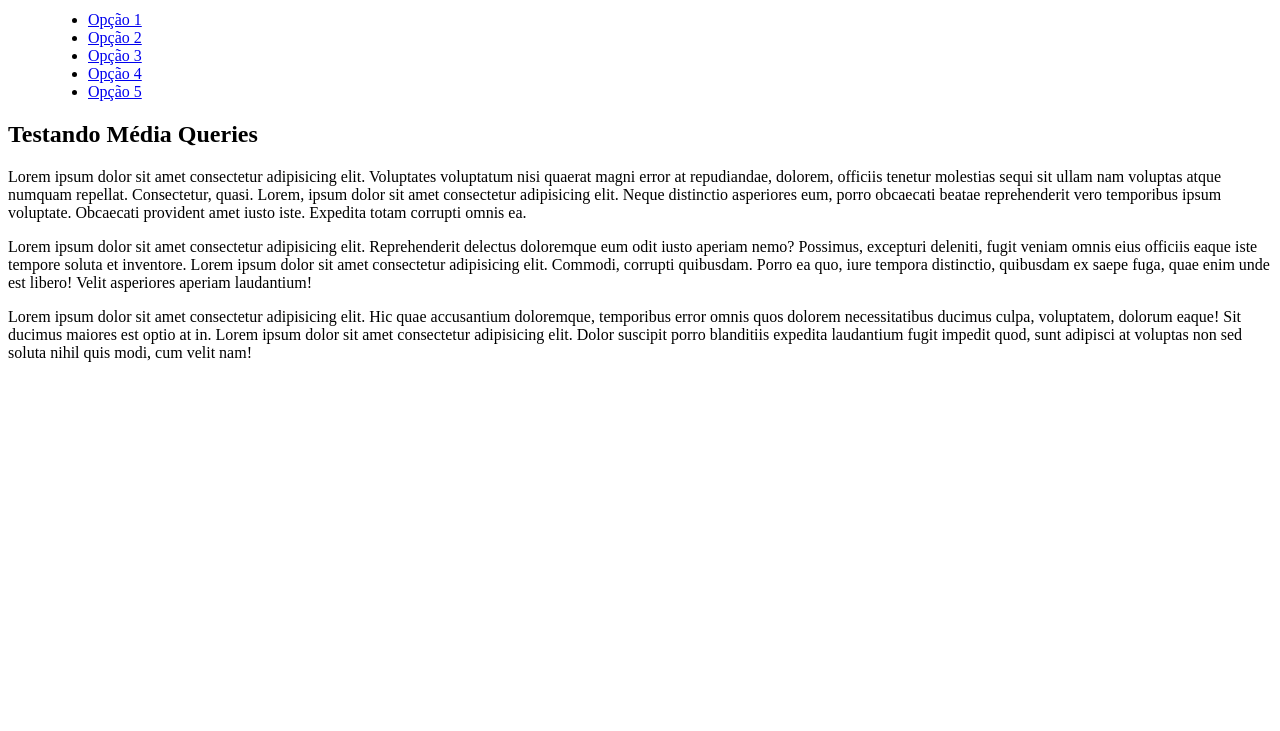
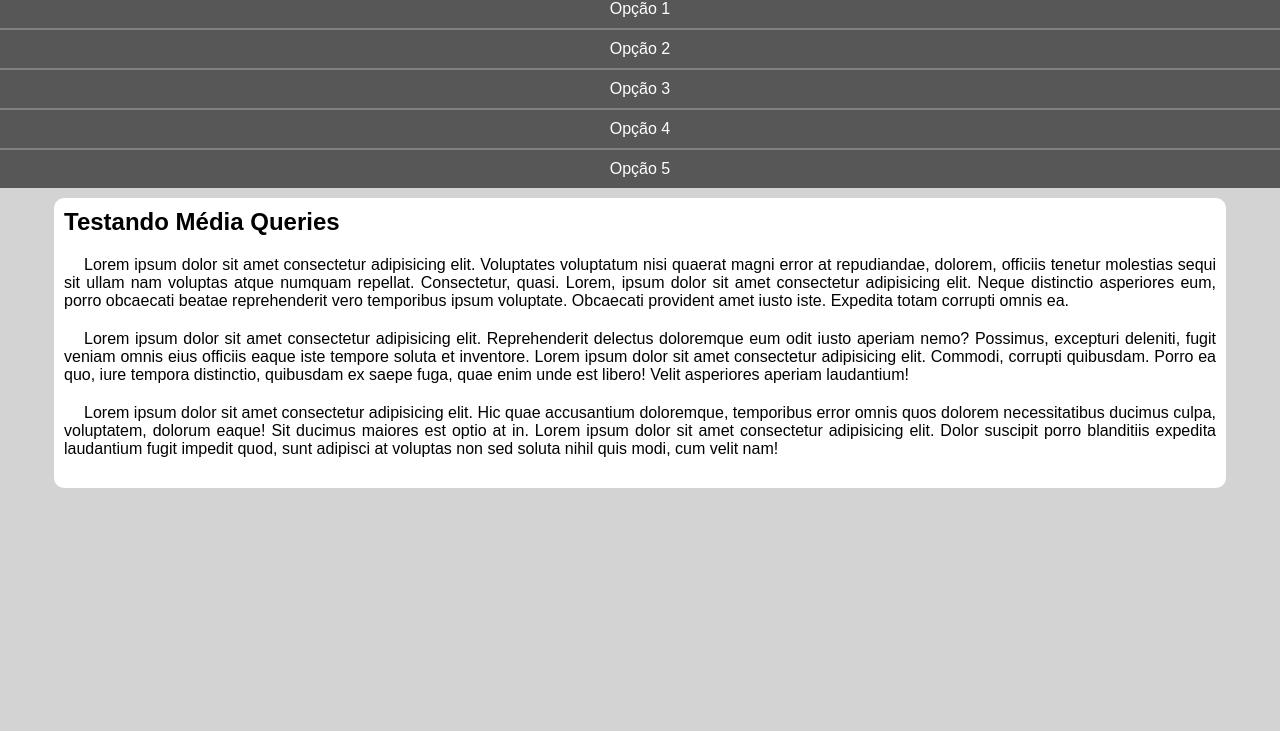
Before and after one commit to vagnerns/html-css, a plain HTML site: page exercicios/ex026/mq005/index.html in a window 1280 px wide. Shown: the part 69-800 px from the top of the page. Drawn offline with Linux system fonts and the light colour scheme.

Commit message:
Update style.css

```diff
--- a/exercicios/ex026/mq005/estilos/style.css
+++ b/exercicios/ex026/mq005/estilos/style.css
@@ -1 +1,61 @@
 @charset "UTF-8";
+
+* {
+    font-family: Arial, Helvetica, sans-serif;
+    margin: 0px;
+    padding: 0px;
+}
+
+body, html {
+    background-color: lightgray
+}
+
+header {
+    background-color: rgb(148, 148, 148);
+}
+
+header > h1 {
+    padding: 10px;
+    text-align: center;
+}
+
+menu {
+    display: block;
+}
+
+menu > ul {
+    list-style-type: none;
+}
+
+menu > ul > li > a {
+    display: block;
+    padding: 10px;
+    text-decoration: none;
+    text-align: center;
+    background-color: rgb(87, 87, 87);
+    color: white;
+    border-top: 2px solid gray;
+}
+
+menu > ul > li > a:hover {
+    background-color: gray;
+}
+
+main {
+    width: 90vw;
+    background-color: white;
+    margin: auto;
+    margin-top: 10px;
+    padding: 10px;
+    border-radius: 10px;
+}
+
+article > h2 {
+    padding-bottom: 20px;
+}
+
+article > p {
+    text-align: justify;
+    margin-bottom: 20px;
+    text-indent: 20px;
+}
```
